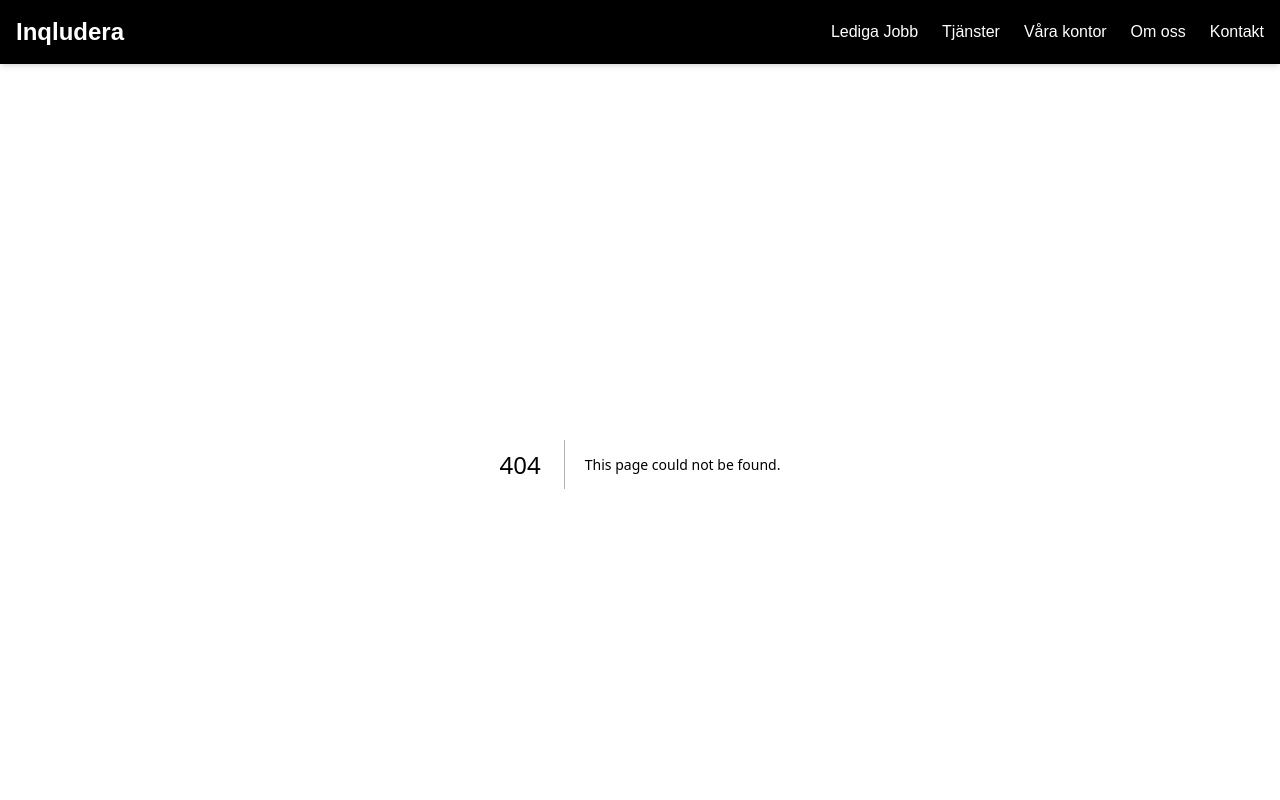
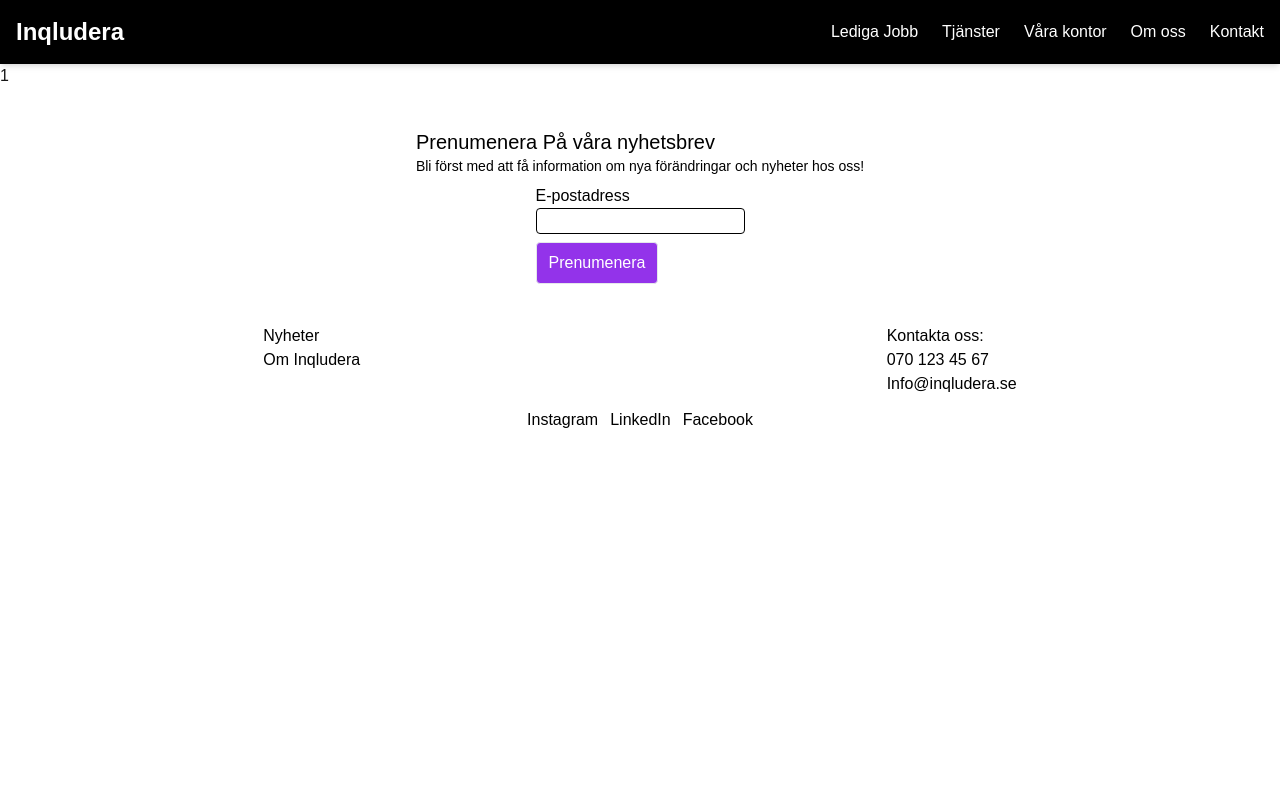
Before and after one commit to Albatraoz12/Inqludera, a Next.js app in the folder frontend/: page /find-jobs/1 in a window 1280 px wide. Before the commit this address had no page. Shown: the top 800 px of the page. Built offline with nearby package versions, Linux system fonts and the light colour scheme.

Commit message:
create new route to fetch signle jobpost and Link to it from joblist

```diff
--- a/frontend/app/components/Jobs.tsx
+++ b/frontend/app/components/Jobs.tsx
@@ -1,5 +1,6 @@
 'use client';
 import { Briefcase, MapPin } from 'lucide-react';
+import Link from 'next/link';
 import React, { useState } from 'react';
 
 const JOBS_PER_PAGE = 10;
@@ -64,6 +65,7 @@ export default function Jobs({ initialJobs }: { initialJobs: any }) {
       {/* 📋 Lista av jobb */}
       {currentJobs.length > 0 ? (
         currentJobs.map((job: any) => (
+          <Link href={`/find-jobs/${job.documentId}`}>
             <div key={job.id} className='flex gap-3'>
               <div className='h-[90px] w-[90px] bg-white text-black'>X</div>
               <div>
@@ -80,6 +82,7 @@ export default function Jobs({ initialJobs }: { initialJobs: any }) {
                 </div>
               </div>
             </div>
+          </Link>
         ))
       ) : (
         <p>Inga lediga tjänster för tillfället. Kontakta oss</p>
--- /dev/null
+++ b/frontend/app/find-jobs/[id]/page.tsx
@@ -0,0 +1,8 @@
+export default async function Page({
+  params,
+}: {
+  params: Promise<{ id: string }>;
+}) {
+  const id = (await params).id;
+  return <div>{id}</div>;
+}
```
Lines whose indentation alone changed are shown as unchanged.
